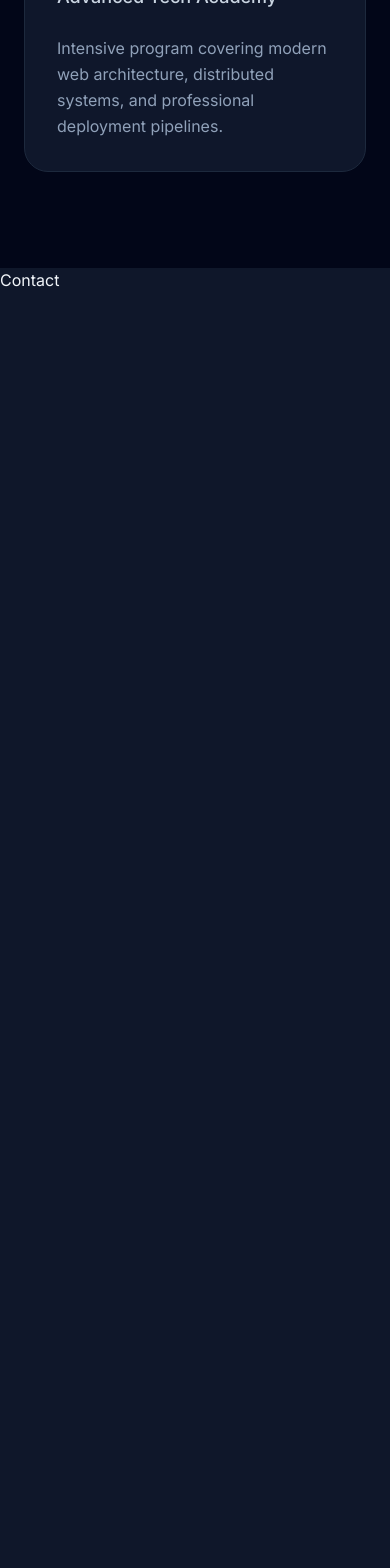
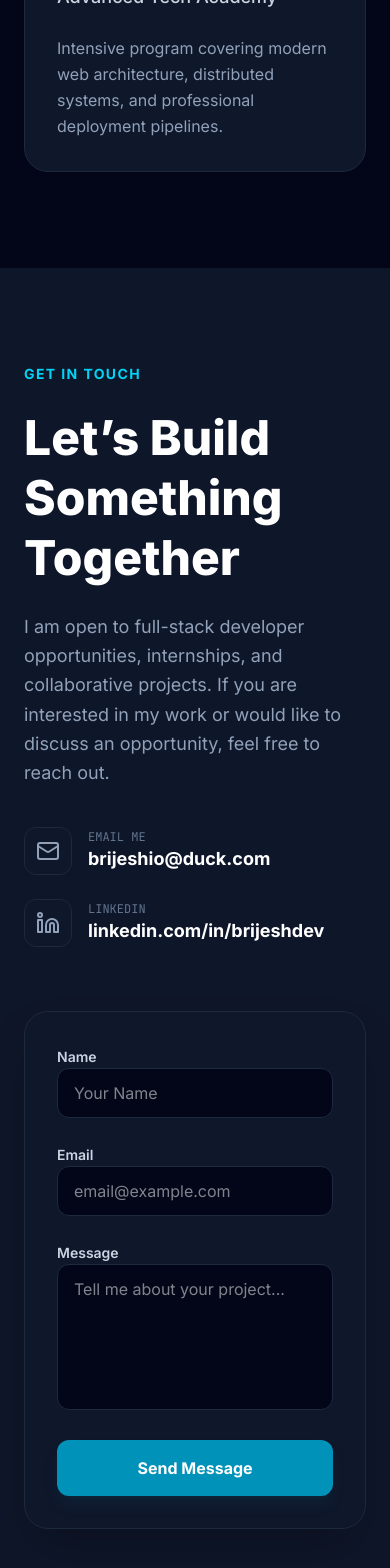
Before and after one commit to brijeshdevio/brijesh-stack, a React (Vite) app: page / in a window 390 px wide. Shown: the part 10199-11767 px from the top of the page. Before the commit the page ends 10491 px from the top, so only its background shows below. Built offline with nearby package versions, Linux system fonts and the light colour scheme.

Commit message:
feat: Revamp Contact section with a detailed form and links.

```diff
--- a/src/sections/Contact.tsx
+++ b/src/sections/Contact.tsx
@@ -1,7 +1,102 @@
+import { Linkedin, Mail } from "lucide-react";
+
 export function Contact() {
   return (
-    <section>
-      <h1>Contact</h1>
+    <section id="contact" className="bg-slate-900/5 px-6 py-24">
+      <div className="mx-auto max-w-7xl">
+        <div className="grid gap-16 lg:grid-cols-2">
+          <div className="space-y-10">
+            <div className="space-y-6">
+              <h2 className="text-sm font-bold tracking-widest text-cyan-400 uppercase">
+                Get in Touch
+              </h2>
+              <h3 className="text-5xl leading-tight font-extrabold text-white">
+                Let’s Build Something Together
+              </h3>
+              <p className="text-lg leading-relaxed text-slate-400">
+                I am open to full-stack developer opportunities, internships,
+                and collaborative projects. If you are interested in my work or
+                would like to discuss an opportunity, feel free to reach out.
+              </p>
+            </div>
+
+            <div className="space-y-6">
+              <div className="group flex cursor-pointer items-center space-x-4">
+                <div className="flex h-12 w-12 items-center justify-center rounded-xl border border-slate-800 bg-slate-900 text-slate-400 transition-all duration-300 group-hover:bg-cyan-500 group-hover:text-slate-950">
+                  <Mail size={24} />
+                </div>
+                <div>
+                  <p className="font-mono text-xs text-slate-500 uppercase">
+                    Email Me
+                  </p>
+                  <a
+                    href="mailto:brijeshio@duck.com"
+                    className="text-lg font-bold text-white transition-colors hover:text-cyan-400"
+                  >
+                    brijeshio@duck.com
+                  </a>
+                </div>
+              </div>
+              <div className="group flex cursor-pointer items-center space-x-4">
+                <div className="flex h-12 w-12 items-center justify-center rounded-xl border border-slate-800 bg-slate-900 text-slate-400 transition-all duration-300 group-hover:bg-cyan-500 group-hover:text-slate-950">
+                  <Linkedin size={24} />
+                </div>
+                <div>
+                  <p className="font-mono text-xs text-slate-500 uppercase">
+                    LinkedIn
+                  </p>
+                  <a
+                    href="https://linkedin.com/in/brijeshdev"
+                    className="text-lg font-bold text-white transition-colors hover:text-cyan-400"
+                  >
+                    linkedin.com/in/brijeshdev
+                  </a>
+                </div>
+              </div>
+            </div>
+          </div>
+
+          <div className="animate-in fade-in relative rounded-3xl border border-slate-800 bg-slate-900 p-8 shadow-2xl duration-1000 lg:p-12">
+            <form className="space-y-6" onSubmit={(e) => e.preventDefault()}>
+              <div className="grid gap-6 sm:grid-cols-2">
+                <div className="space-y-2">
+                  <label className="text-sm font-semibold text-slate-300">
+                    Name
+                  </label>
+                  <input
+                    type="text"
+                    placeholder="Your Name"
+                    className="w-full rounded-xl border border-slate-800 bg-slate-950 px-4 py-3 text-white transition-colors focus:border-cyan-500 focus:outline-none"
+                  />
+                </div>
+                <div className="space-y-2">
+                  <label className="text-sm font-semibold text-slate-300">
+                    Email
+                  </label>
+                  <input
+                    type="email"
+                    placeholder="email@example.com"
+                    className="w-full rounded-xl border border-slate-800 bg-slate-950 px-4 py-3 text-white transition-colors focus:border-cyan-500 focus:outline-none"
+                  />
+                </div>
+              </div>
+              <div className="space-y-2">
+                <label className="text-sm font-semibold text-slate-300">
+                  Message
+                </label>
+                <textarea
+                  rows={5}
+                  placeholder="Tell me about your project..."
+                  className="w-full resize-none rounded-xl border border-slate-800 bg-slate-950 px-4 py-3 text-white transition-colors focus:border-cyan-500 focus:outline-none"
+                ></textarea>
+              </div>
+              <button className="w-full rounded-xl bg-cyan-600 py-4 font-bold text-white shadow-lg shadow-cyan-900/20 transition-all hover:bg-cyan-500 active:scale-[0.98]">
+                Send Message
+              </button>
+            </form>
+          </div>
+        </div>
+      </div>
     </section>
   );
 }
```
